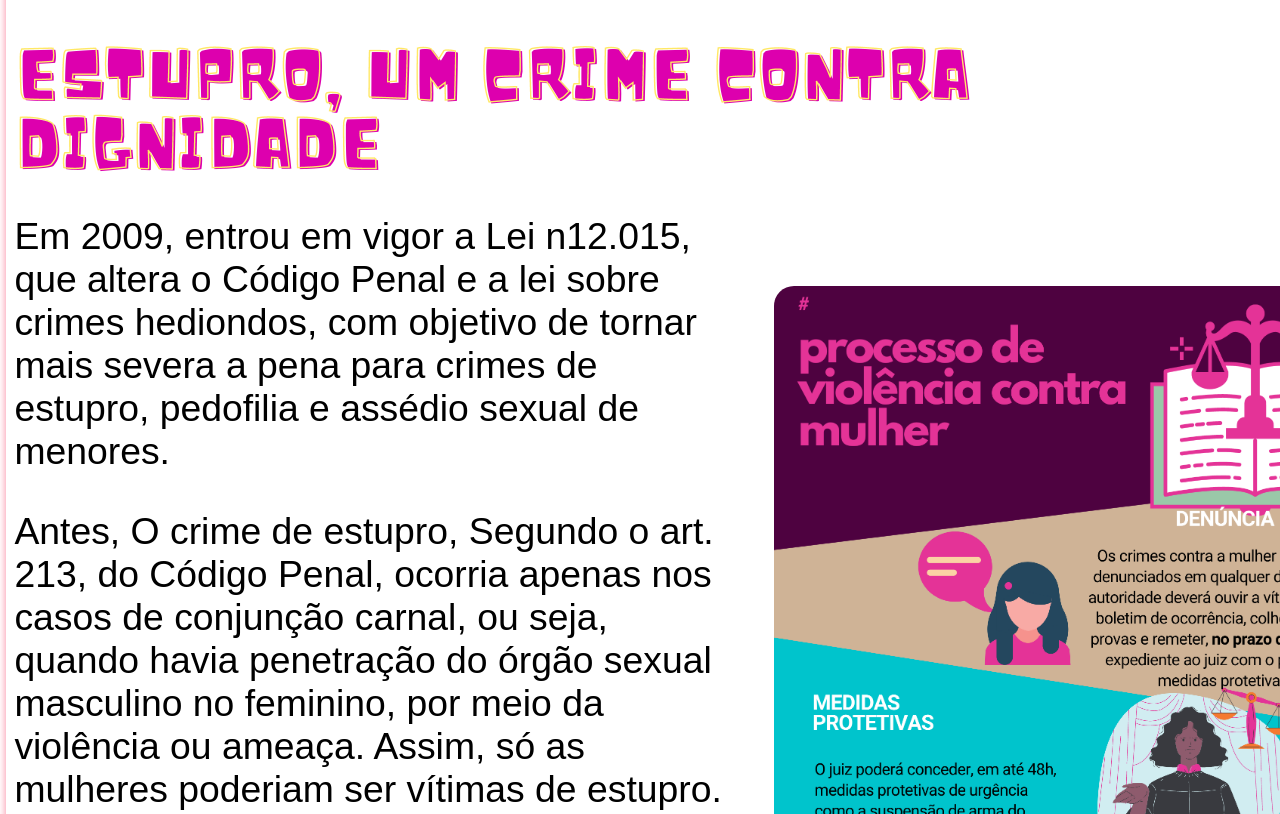
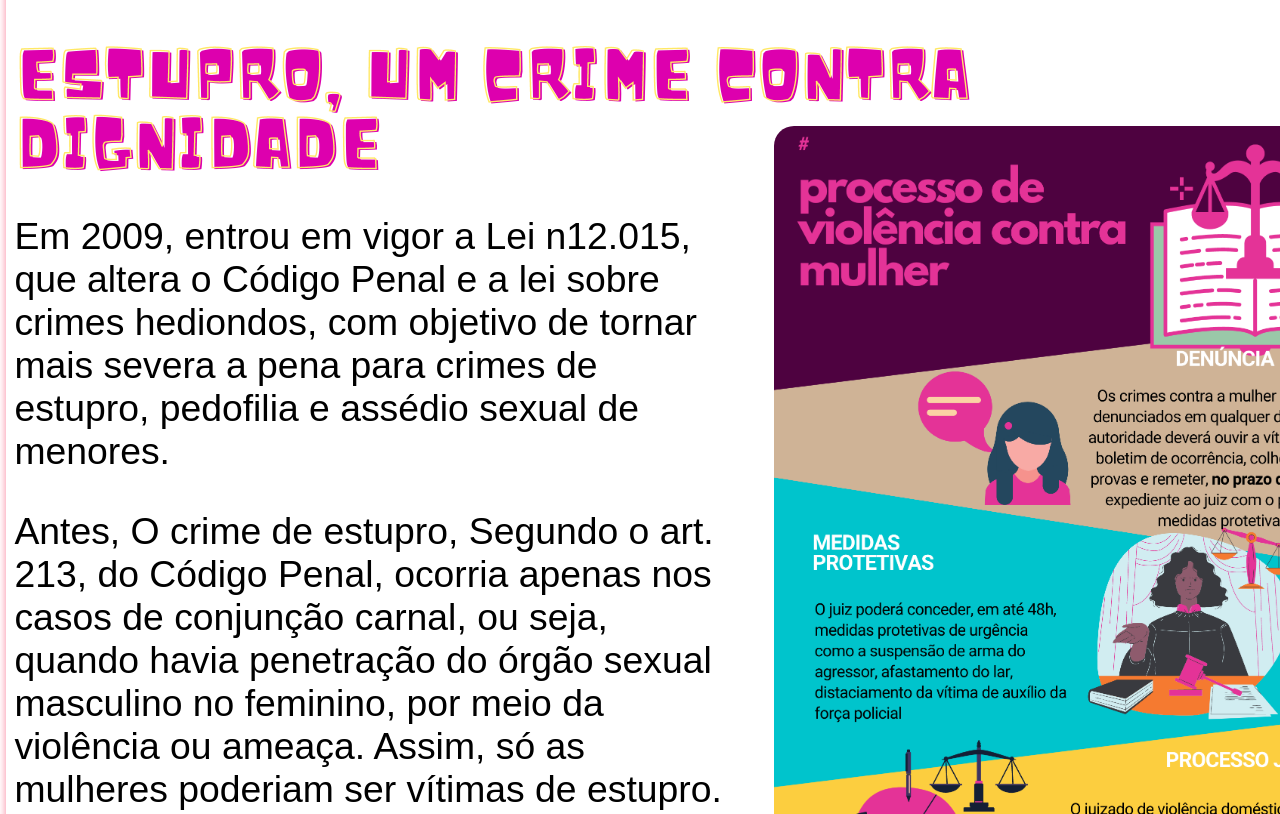
Before and after one commit to MrkPocoyo/mariadapenha, a plain HTML site: page index.html in a window 1280 px wide. Shown: the part 7320-8134 px from the top of the page. Drawn offline with Linux system fonts and the light colour scheme.

Commit message:
Update style.css

```diff
--- a/style.css
+++ b/style.css
@@ -232,7 +232,7 @@ div#topico07{
 
 
     margin-left: 950px;
-    margin-top: -1650px;
+    margin-top: -1850px;
 }
 
 
```
